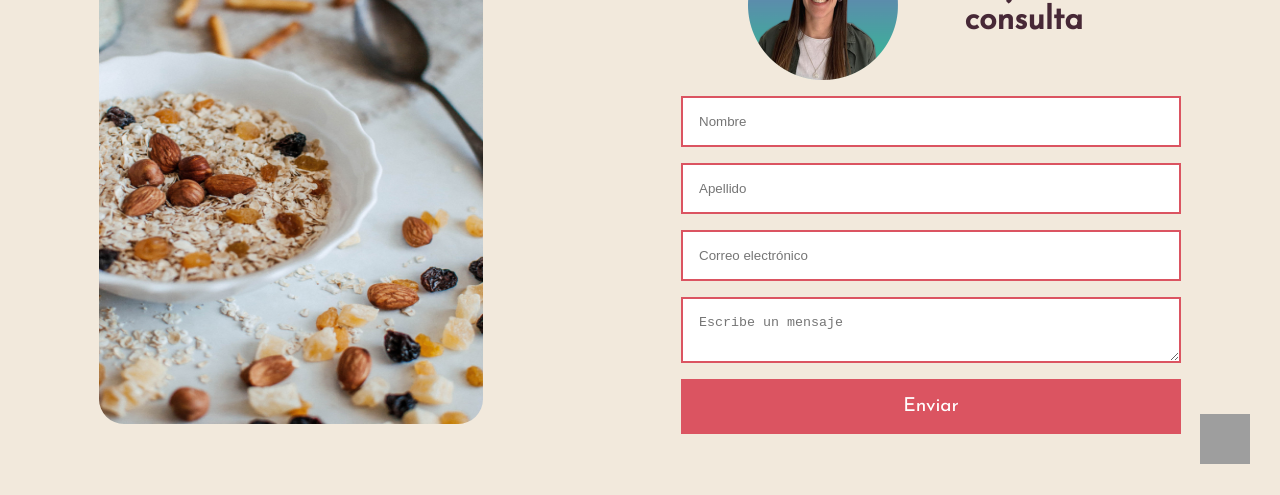
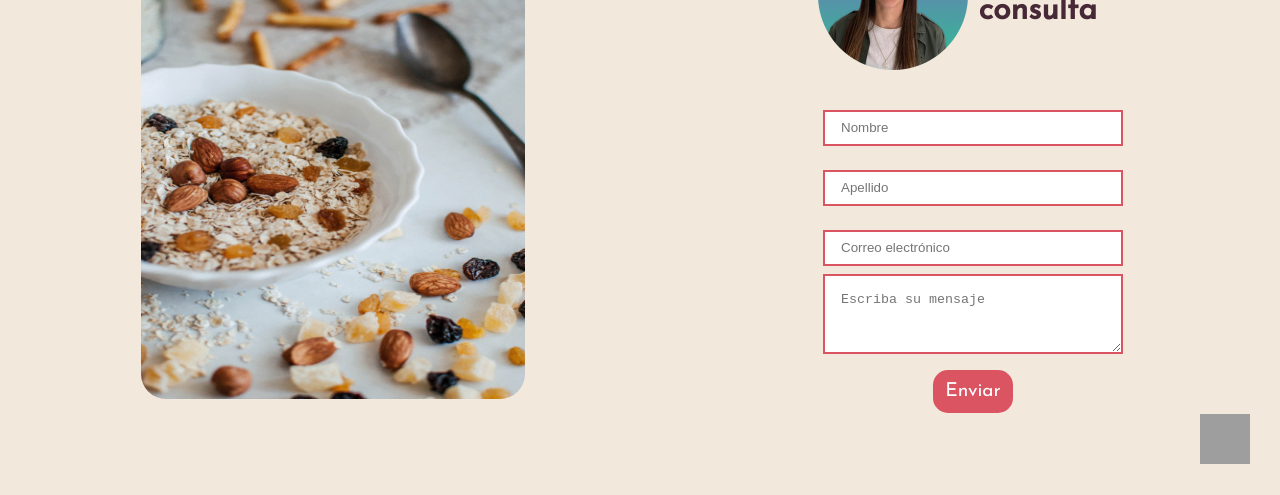
Before and after one commit to santicasalis/nutricion, a React (Vite) app: page /contact in a window 1280 px wide. Shown: the part 266-761 px from the top of the page. Built offline with nearby package versions, Linux system fonts and the light colour scheme; grey boxes are pictures that could not be loaded; a web font is replaced by a local one.

Commit message:
agrego turnero

```diff
--- a/src/Componentes/consult/Consults.jsx
+++ b/src/Componentes/consult/Consults.jsx
@@ -28,7 +28,7 @@ export const Consults = () => {
             preciso y adaptado a tu progreso
           </p>
           <a
-            href="https://wa.link/ndjqym"
+            href="https://calendar.app.google/LypRx5fr1drra6Gy9"
             target="_blank"
             rel="noopener noreferrer"
           >
--- a/src/Componentes/formContact/FormContact.jsx
+++ b/src/Componentes/formContact/FormContact.jsx
@@ -1,36 +1,57 @@
-import { useState } from "react";
+import { useRef, useState } from "react";
 import styles from "../formContact/formContact.module.css";
 import profilAzulChica from "../../assets/profilAzulChica.png";
 import margarita from "../../assets/margarita.jpg";
+import emailjs from "@emailjs/browser";
+import Swal from "sweetalert2";
+import { Formik, Form, Field, ErrorMessage } from "formik";
+import * as Yup from "yup";
 function FormContact() {
-  const [formData, setFormData] = useState({
-    name: "",
-    secondName: "",
+  const [isSubmitted, setIsSubmitted] = useState(false);
+
+  const initialValues = {
+    nombre: "",
+    apellido: "",
     email: "",
-    message: "",
+    mensaje: "",
+  };
+  const validationSchema = Yup.object().shape({
+    nombre: Yup.string().required("El nombre es obligatorio"),
+    nombre: Yup.string().required("El apellido es obligatorio"),
+    email: Yup.string()
+      .email("El email no es válido")
+      .required("El email es obligatorio"),
+    mensaje: Yup.string().required("El mensaje es obligatorio"),
   });
 
-  const handleInputChange = () => {
-    const { name, value } = event.target;
-    setFormData({
-      ...formData,
-      [name]: value,
+  const handleSubmit = (values) => {
+    setIsSubmitted(true);
+  };
+  const form = useRef();
+  const sendEmail = (e) => {
+    e.preventDefault();
+    emailjs
+      .sendForm("service_z2rj20r", "template_bu1w8c7", form.current, {
+        publicKey: "PyBdXNdSyECQEKVgA",
+      })
+      .then(
+        () => {
+          Swal.fire({
+            position: "center",
+            icon: "success",
+            title: "El mensaje se envió correctamente",
+            showConfirmButton: false,
+            timer: 1500,
           });
-  };
+        },
 
-  const handleSubmit = () => {
-    event.preventDefault();
-    console.log("datos enviados", formData),
-      setFormData({
-        name: "",
-        secondName: "",
-        email: "",
-        message: "",
-      });
+        (error) => {
+          console.log("FAILED...", error.text);
+        }
+      );
   };
 
   return (
-    <>
     <div className={styles.formContainer}>
       <img className={styles.margarita} src={margarita} alt="" />
 
@@ -41,57 +62,78 @@ function FormContact() {
             Dejame tu <br /> consulta
           </h1>
         </div>
-          <form onSubmit={handleSubmit}>
-            <input
-              type="text"
-              name="name"
-              id="name"
-              value={formData.name}
-              onChange={handleInputChange}
-              required
+        {isSubmitted && <p>Formulario enviado correctamente</p>}
+        <Formik
+          initialValues={initialValues}
+          validationSchema={validationSchema}
+          onSubmit={handleSubmit}
+        >
+          <Form
+            ref={form}
+            onSubmit={sendEmail}
+            className={styles.formResponsive}
+          >
+            <div className={styles.labelInput}>
+              <label htmlFor="nombre"></label>
+              <Field
+                className={styles.inputField}
+                name="nombre"
+                id="nombre"
                 placeholder="Nombre"
-              className={styles.inputForm}
+              />
+              <ErrorMessage
+                name="nombre"
+                component="div"
+                className={styles.error}
+              />
+              <label htmlFor="apellido"></label>
+              <Field
+                className={styles.inputField}
+                name="apellido"
+                id="apellido"
+                placeholder="Apellido"
+              />
+              <ErrorMessage
+                name="apellido"
+                component="div"
+                className={styles.error}
               />
 
-            <input
-              type="text"
-              name="secondName"
-              id="secondName"
-              value={formData.secondName}
-              onChange={handleInputChange}
-              required
-              placeholder="Apellido"
-              className={styles.inputForm}
+              <label htmlFor="email"></label>
+              <Field
+                name="email"
+                id="email"
+                type="email"
+                placeholder="Correo electrónico"
+                className={styles.inputField}
+              />
+              <ErrorMessage
+                name="email"
+                component="div"
+                className={styles.error}
               />
 
-            <input
-              type="email"
-              name="email"
-              id="email"
-              value={formData.email}
-              onChange={handleInputChange}
-              required
-              placeholder="Correo electrónico"
-              className={styles.inputForm}
+              <label htmlFor="mensaje"></label>
+              <Field
+                name="mensaje"
+                id="mensaje"
+                as="textarea"
+                placeholder="Escriba su mensaje"
+                className={styles.textAreaField}
               />
-
-            <textarea
-              name="message"
-              id="message"
-              value={formData.message}
-              onChange={handleInputChange}
-              required
-              placeholder="Escribe un mensaje"
-              className={styles.inputForm}
-            ></textarea>
-
-            <button className={styles.inputForm} type="submit">
+              <ErrorMessage
+                name="mensaje"
+                component="div"
+                className={styles.error}
+              />
+            </div>
+            <button type="submit" className={styles.buttonSubmit}>
               Enviar
             </button>
-          </form>
+          </Form>
+        </Formik>
       </div>
     </div>
-    </>
   );
 }
 
--- a/src/Componentes/formContact/formContact.module.css
+++ b/src/Componentes/formContact/formContact.module.css
@@ -8,7 +8,7 @@
 
 .margarita {
   width: 30%;
-  height: 500px;
+  height: 450px;
   border-radius: 25px;
 }
 .contactame {
@@ -29,22 +29,56 @@
   justify-content: center;
   min-height: 90vh;
 }
+.labelInput {
+  margin: 1rem;
+}
+.labelInput Label {
+  margin-top: 0.5rem;
+}
 
 form {
   display: flex;
   flex-direction: column;
+  align-items: center;
 }
-.inputForm {
+.inputField {
   padding: 1rem 1rem;
-  width: 500px;
+  width: 300px;
   margin-top: 1rem;
+  height: 30px;
   border: 2px solid #db5461;
 }
-form button {
+.textAreaField {
+  height: 80px;
+  border: 2px solid #db5461;
+  width: 300px;
+  padding: 1rem 1rem;
+}
+
+.buttonSubmit {
   background-color: #db5461;
   color: white;
   font-family: "Josefin Sans", sans-serif;
   font-size: larger;
+  border: 2px solid #db5461;
+  border-radius: 15px;
+  transition: border-color 0.3s ease-in-out;
+  padding: 10px;
+  margin-bottom: 2rem;
+}
+
+.buttonSubmit:hover {
+  transform: scale(1.1);
+}
+.labelInput {
+  display: flex;
+  flex-direction: column;
+  align-items: center;
+  justify-content: space-between;
+}
+.error {
+  color: red;
+  margin-top: 5px;
 }
 
 @media screen and (max-width: 768px) {
```
Also changed, not shown: package.json (+6 -1 lines), 1 other file (tests, documents, lock files or other folders). Lines whose indentation alone changed are shown as unchanged.
